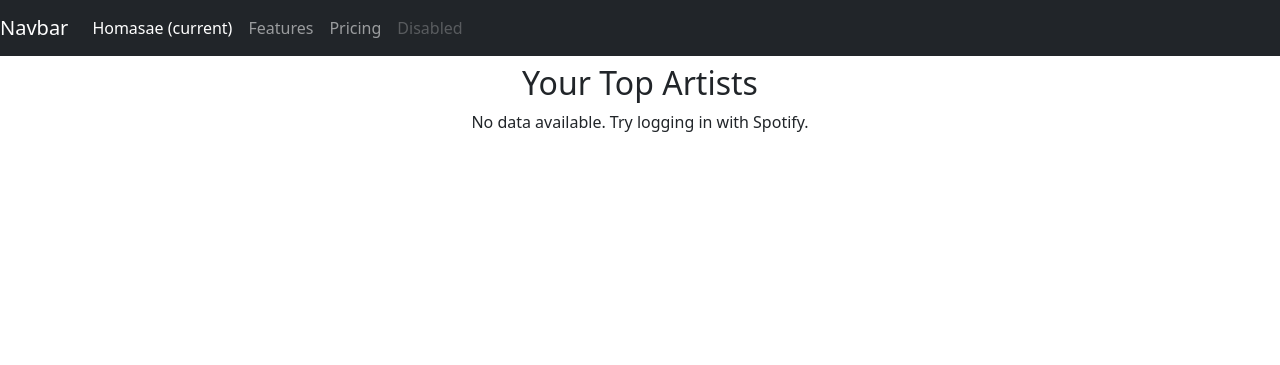
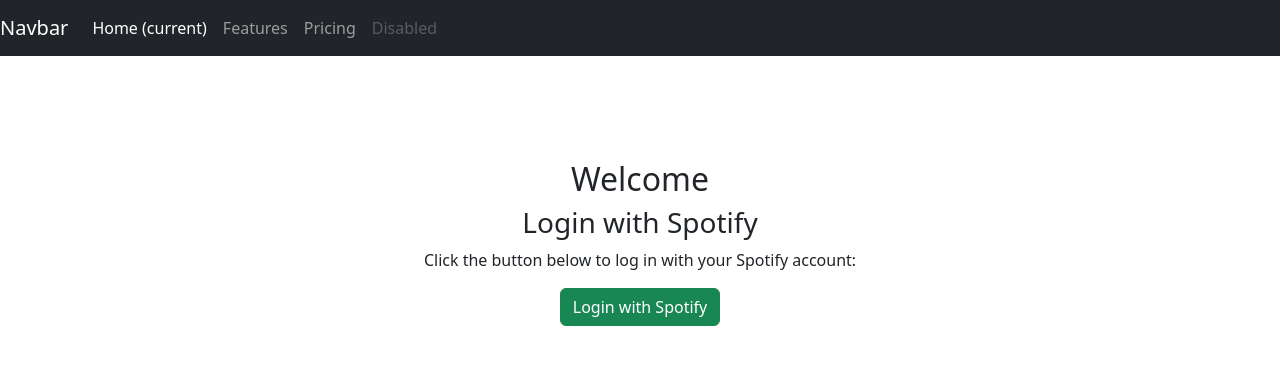
Before and after one commit to Kvezerelinika/Spotify-Stats-demo, a FastAPI app: template app/templates/index.html in a window 1280 px wide. Shown: the top 365 px of the page. Run offline with FastAPI, Linux system fonts and the light colour scheme; the template is opened without the code that fills it, so the values that code supplies are empty.

Commit message:
done home page

```diff
--- a/app/main.py
+++ b/app/main.py
@@ -27,13 +27,8 @@ app.mount("/static", StaticFiles(directory="app/static"), name="static")
 # ---------------------------------------
 
 @app.get("/")
-def root(request: Request, token: str = Depends(get_spotify_token)):
-    """Fetch top artists from Spotify and display on homepage."""
-    if not token:
-        return RedirectResponse("/login")
-
-    top_artists = get_top_artists(token)  # Fetch data from Spotify API
-    return templates.TemplateResponse("index.html", {"request": request, "top_artists": top_artists})
+async def root(request: Request):
+    return templates.TemplateResponse("index.html", {"request": request})
 
 @app.get("/login-page")
 def login_page(request: Request):
--- a/app/templates/index.html
+++ b/app/templates/index.html
@@ -12,7 +12,7 @@
   </button>
   <div class="collapse navbar-collapse" id="navbarNavAltMarkup">
     <div class="navbar-nav">
-      <a class="nav-item nav-link active" href="#">Homasae <span class="sr-only">(current)</span></a>
+      <a class="nav-item nav-link active" href="#">Home <span class="sr-only">(current)</span></a>
       <a class="nav-item nav-link" href="#">Features</a>
       <a class="nav-item nav-link" href="#">Pricing</a>
       <a class="nav-item nav-link disabled" href="#">Disabled</a>
@@ -20,16 +20,12 @@
   </div>
 </nav>
 
-<h2>Your Top Artists</h2>
-{% if top_artists and "items" in top_artists %}
-    <ul>
-    {% for artist in top_artists["items"] %}
-        <li>{{ artist.name }}</li>
-    {% endfor %}
-    </ul>
-{% else %}
-    <p>No data available. Try logging in with Spotify.</p>
-{% endif %}
-
+<div class="container mt-5 pt-5">
+  <h2>Welcome</h2>
+  <h3>Login with Spotify</h3>
+  <p>Click the button below to log in with your Spotify account:</p>
+  <!-- Change this href to your actual Spotify login route -->
+  <a href="/login" class="btn btn-success">Login with Spotify</a>
+</div>
 
 {% endblock %}
```
